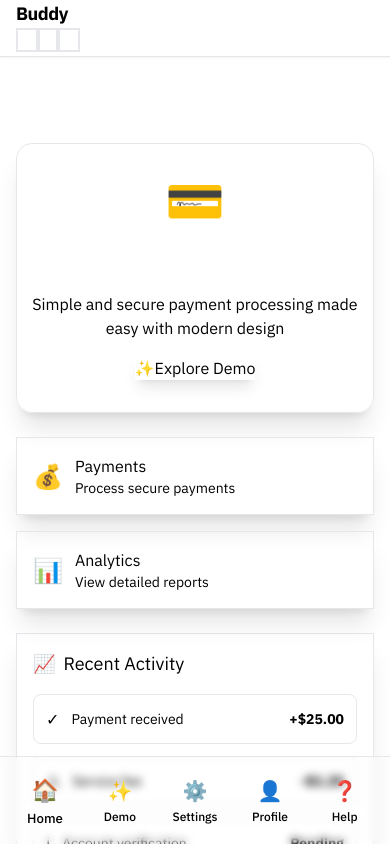
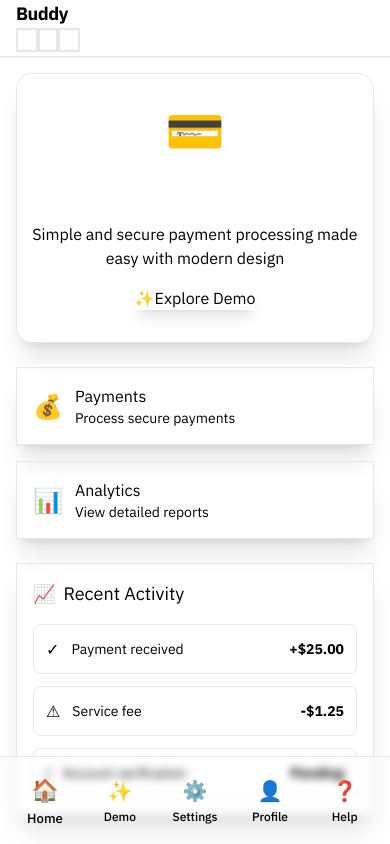
Before and after one commit to saugardev/ethcannes, a Next.js app: page / in a window 390 px wide. Built offline with nearby package versions, Linux system fonts and the light colour scheme.

Commit message:
chore: mobile layout

```diff
--- a/app/components/page-layout.tsx
+++ b/app/components/page-layout.tsx
@@ -21,16 +21,16 @@ export default function PageLayout({
   className = ''
 }: PageLayoutProps) {
   return (
-    <div className={`w-full min-h-screen relative ${className}`}>
+    <div className={`w-full min-h-screen relative  ${className}`}>
       <Header
         title={title}
         showBackButton={showBackButton}
         onBackClick={onBackClick}
         onOptionsClick={onOptionsClick}
       />
-      <main className="relative pt-[70px] pb-[90px]">
+      <main className="relative h-screen">
         <div className="absolute inset-0 bg-gradient-to-b from-transparent via-base-100/50 to-base-200/30 pointer-events-none"></div>
-        <div className="relative z-10 min-h-full overflow-y-auto">
+        <div className="relative z-10 h-full overflow-y-auto">
           {children}
         </div>
       </main>
```
